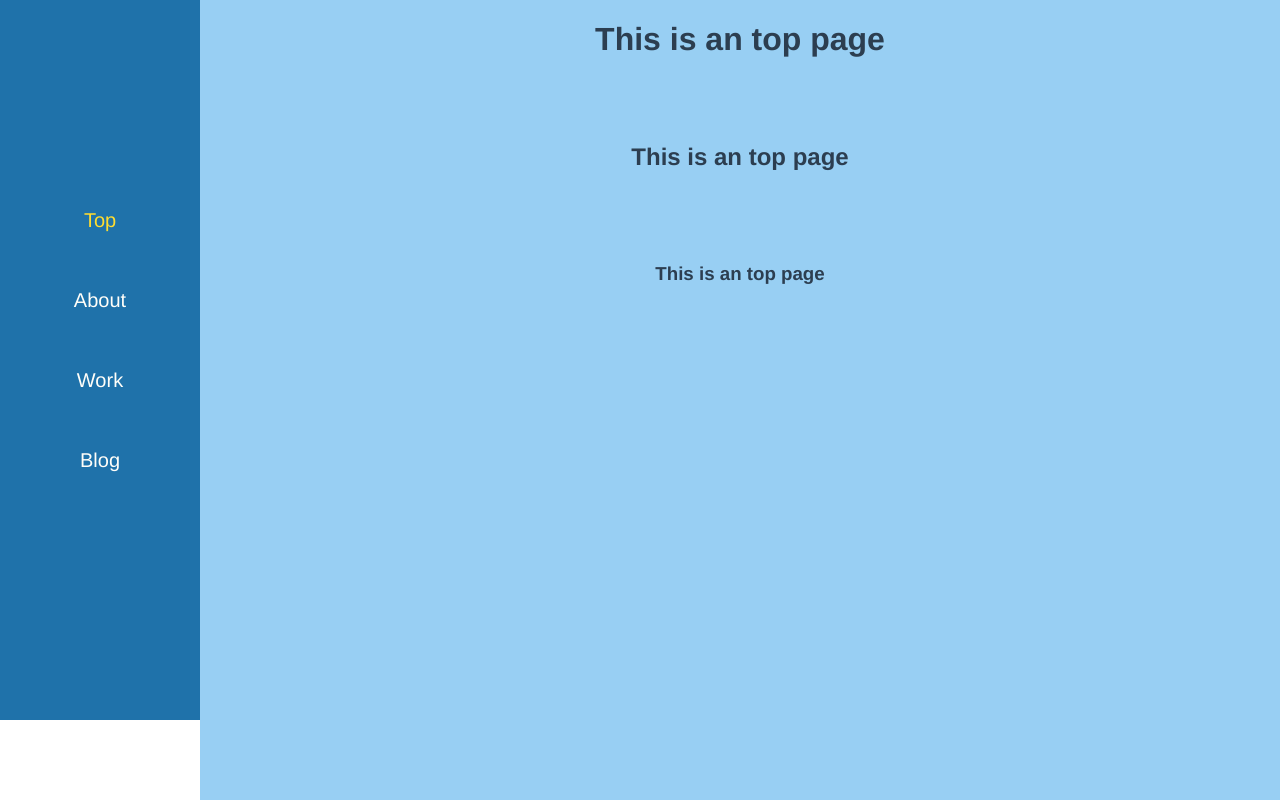
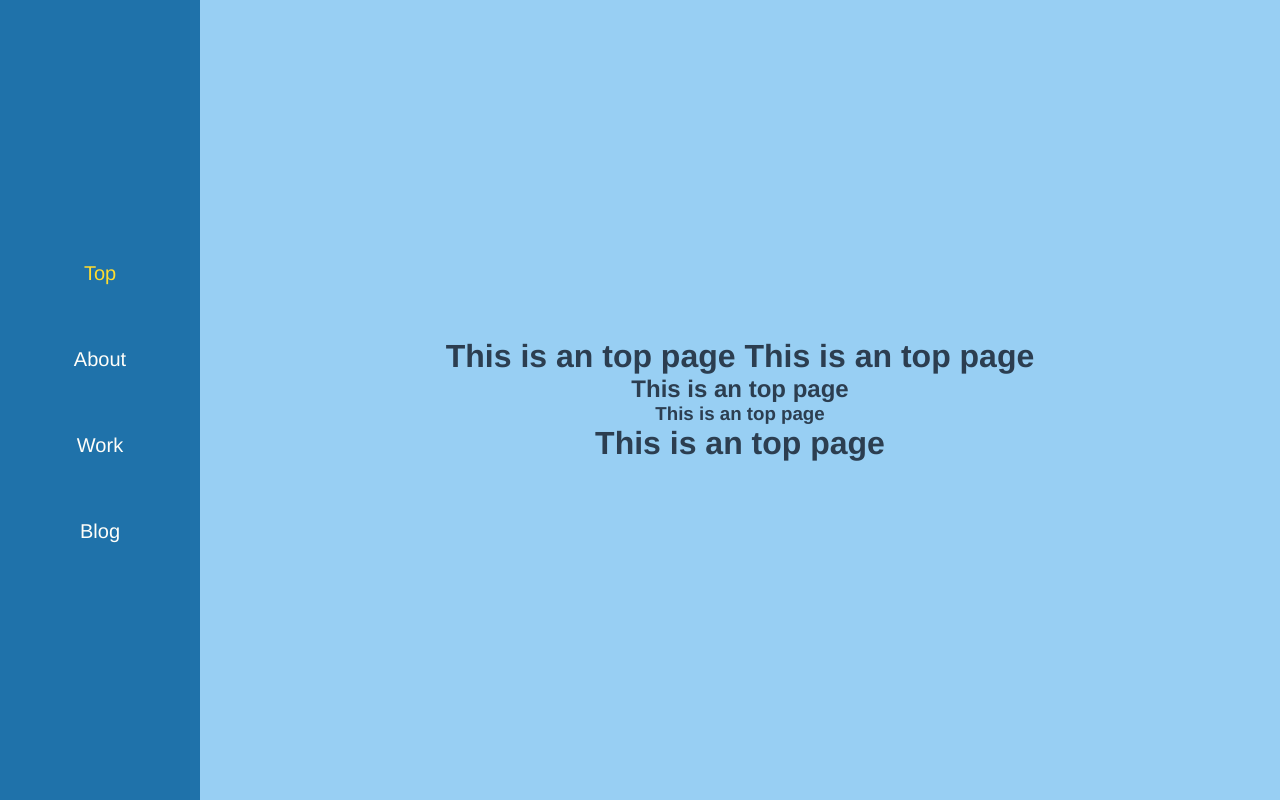
Before and after one commit to yoku-094/my-website, a Vue app: page /my-website in a window 1280 px wide. Built offline with nearby package versions, Linux system fonts and the light colour scheme.

Commit message:
画面レイアウト調整

```diff
--- a/src/components/Top.vue
+++ b/src/components/Top.vue
@@ -1,8 +1,9 @@
 <template>
   <div class="top">
-    <h1>This is an top page</h1>
+    <h1>This is an top page This is an top page</h1>
     <h2>This is an top page</h2>
     <h3>This is an top page</h3>
+    <h1>This is an top page</h1>
   </div>
 </template>
 
@@ -19,6 +20,6 @@ export default {
 h1,
 h2,
 h3 {
-  height: 100px;
+  margin: 0px;
 }
 </style>
--- a/src/sass/main.scss
+++ b/src/sass/main.scss
@@ -4,7 +4,6 @@ body {
 }
 
 .el-tabs {
-    height: fit-content;
 
     .is-left {
         margin-right: 0px !important;
@@ -15,17 +14,24 @@ body {
         width: fit-content;
         background-color: rgb(31, 114, 170);
 
+        .is-left {
+            height: 100vh;
+        }
+
         .el-tabs__nav-wrap::after,
         .el-tabs__active-bar {
             background-color: unset;
         }
         .el-tabs__nav {
+            display: grid;
+            grid-template-rows: repeat(4, 36px);
+            row-gap: 50px;
+            align-content: center;
             width: 200px;
-            padding: 200px 0px;
 
             /** メニュー */
             .el-tabs__item {
-                height: 80px;
+                height: auto;
                 font-size: 20px;
                 text-align: center !important;
                 color: rgb(255, 254, 249);
@@ -39,6 +45,9 @@ body {
 
     /** 表示エリア */
     .el-tabs__content {
+        display: flex;
+        justify-content: center;
+        align-items: center;
         height: 100vh;
         background-color: rgb(152, 207, 243);
     }
```
Also changed, not shown: 7 other files (tests, documents, lock files or other folders).
